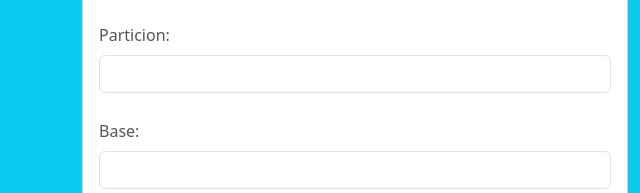
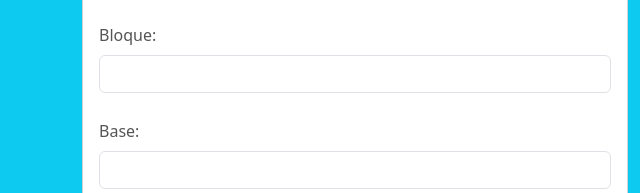
Before and after one commit to henrytic/henrytic.github.io, a plain HTML site: page asignacion.html in a window 1280 px wide. Shown: the part 170-363 px from the top of the page, 0-640 px from the left. Drawn offline with nearby package versions, Linux system fonts and the light colour scheme.

Commit message:
asignacion.html
cambie el nombre de asignacion

```diff
--- a/asignacion.html
+++ b/asignacion.html
@@ -25,7 +25,7 @@
                     </div>
 
                     <div class="mb-3">
-                        <label for="partitionInput" class="form-label">Particion:</label>
+                        <label for="partitionInput" class="form-label">Bloque:</label>
                         <input type="text" id="partitionInput" class="form-control" required>
                     </div>
 
```
